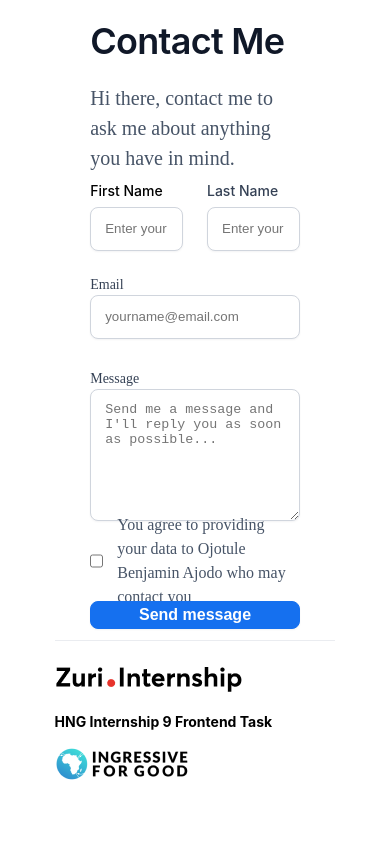
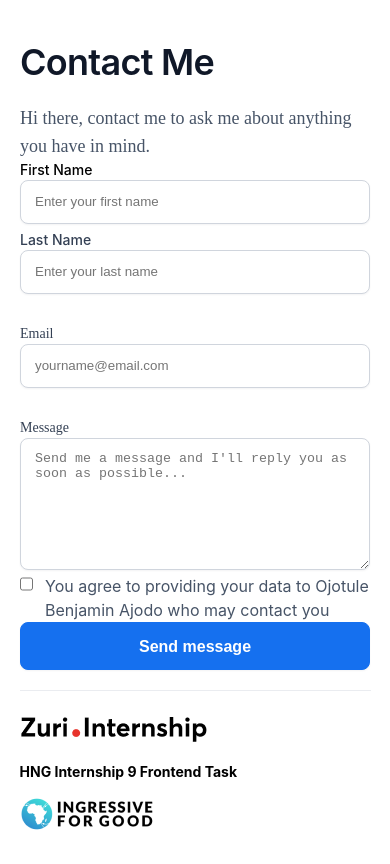
Before and after one commit to Ojotule-Benjamin/linktree-hngi9, a React (Create React App) app: page /contact in a window 390 px wide. Built offline with nearby package versions, Linux system fonts and the light colour scheme.

Commit message:
update related to styling

```diff
--- a/src/pages/contact.scss
+++ b/src/pages/contact.scss
@@ -1,4 +1,10 @@
+@import "../scss/breakpoints";
+
 .ContactContainer {
+  width: 100%;
+  height: 100vh;
+
+  @include md {
     margin: 0;
     display: flex;
     justify-content: center;
@@ -6,17 +12,23 @@
     margin: auto;
     gap: 8px;
     width: 80%;
+  }
 
   .ContactWrapper {
+    margin: 5% auto auto auto;
+    padding: 20px 20px;
+
+    @include md {
       width: 80%;
       height: 616px;
       display: flex;
-    align-items: center;
+      align-items: flex-start;
       justify-content: center;
       flex-direction: column;
       padding: 20px 20px;
       margin: 5% auto auto auto;
       gap: 8px;
+    }
 
     header {
       width: 100%;
@@ -36,7 +48,13 @@
         color: #101828;
       }
       p {
-        // font-family: "Inter";
+        font-style: normal;
+        font-weight: 400;
+        font-size: 18px;
+        line-height: 28px;
+        color: #475467;
+
+        @include md {
           font-style: normal;
           font-weight: 400;
           font-size: 20px;
@@ -44,7 +62,16 @@
           color: #475467;
         }
       }
+    }
     form {
+      display: flex;
+      flex-direction: column;
+      align-items: flex-start;
+      padding: 0px;
+      width: 100%;
+      gap: 24px;
+
+      @include md {
         width: 100%;
         display: flex;
         flex-direction: column;
@@ -53,24 +80,40 @@
         padding: 0px;
         gap: 24px;
         height: 394px;
+      }
 
       //name field
       .nameRow {
+        width: 100%;
+        display: flex;
+        flex-direction: column;
+        align-items: flex-start;
+        justify-content: space-around;
+
+        @include md {
           display: flex;
           flex-direction: row;
           align-items: flex-start;
+
           padding: 0px;
           gap: 24px;
           width: 100%;
           height: 70px;
+        }
 
         .firstName {
+          gap: 24px;
+          width: 100%;
+          height: 70px;
+
+          @include md {
             display: flex;
             flex-direction: column;
             align-items: flex-start;
             gap: 6px;
             width: 50%;
             height: 70px;
+          }
 
           label {
             font-family: "Inter";
@@ -93,12 +136,17 @@
           }
         }
         .lastName {
+          width: 100%;
+          height: 70px;
+
+          @include md {
             display: flex;
             flex-direction: column;
             align-items: flex-start;
             gap: 6px;
             width: 50%;
             height: 70px;
+          }
           label {
             font-family: "Inter";
             font-style: normal;
@@ -123,9 +171,15 @@
 
       //email field
       .emailField {
+        padding: 0px;
+        gap: 24px;
+        width: 100%;
+        height: 70px;
+        @include md {
           //gap: 6px;
           width: 100%;
           height: 70px;
+        }
 
         .inputWithLabels {
           font-style: normal;
@@ -151,7 +205,7 @@
       .messageField {
         gap: 6px;
         width: 100%;
-        //height: 70px;
+        height: 132px;
         label {
           font-style: normal;
           font-weight: 500;
@@ -175,18 +229,37 @@
       //checkbox
       .checkboxField {
         display: flex;
+        flex-direction: row;
+        align-items: flex-start;
+        justify-content: center;
+        gap: 12px;
+        width: 100%;
+        height: 48px;
+
+        @include md {
+          display: flex;
           align-items: center;
+          justify-content: flex-start;
           width: 100%;
           height: 24px;
+        }
 
         label {
+          font-family: "Inter";
+          font-style: normal;
+          font-weight: 400;
+          font-size: 16px;
+          line-height: 24px;
+          color: #475467;
+
+          @include md {
             font-style: normal;
             font-weight: 400;
             font-size: 16px;
             line-height: 24px;
             color: #475467;
             padding: 12px 14px;
-          //text-align: center;
+          }
         }
 
         input {
@@ -204,7 +277,22 @@
     }
 
     button {
-      //padding: 12px 20px;
+      padding: 12px 20px;
+      gap: 8px;
+      width: 100%;
+      height: 48px;
+      background: #1570ef;
+      border: 1px solid #1570ef;
+      box-shadow: 0px 1px 2px rgba(16, 24, 40, 0.05);
+      border-radius: 8px;
+      font-style: normal;
+      font-weight: 600;
+      font-size: 16px;
+      line-height: 24px;
+      color: #ffffff;
+
+      @include md {
+        //   padding: 12px 20px;
         gap: 8px;
         width: 100%;
         height: 48px;
@@ -222,3 +310,4 @@
       }
     }
   }
+}
```
Lines whose indentation alone changed are shown as unchanged.
